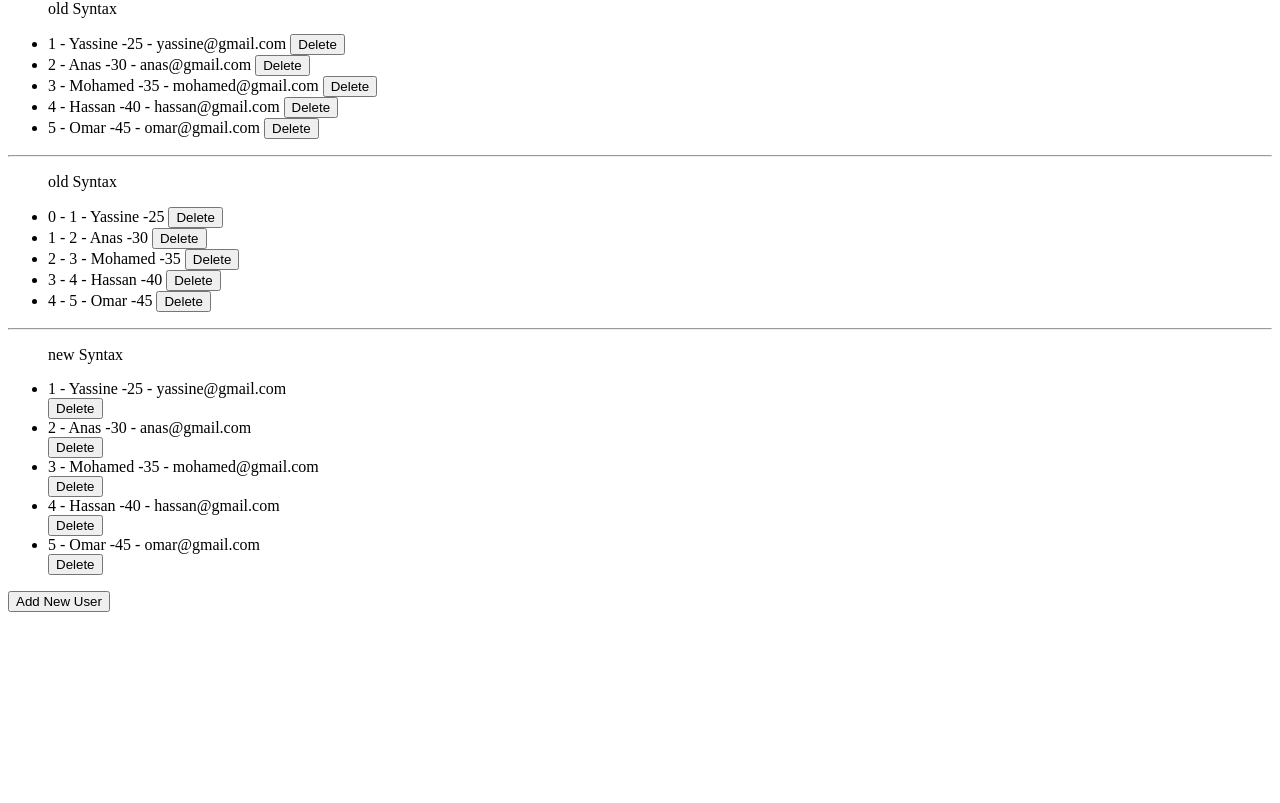
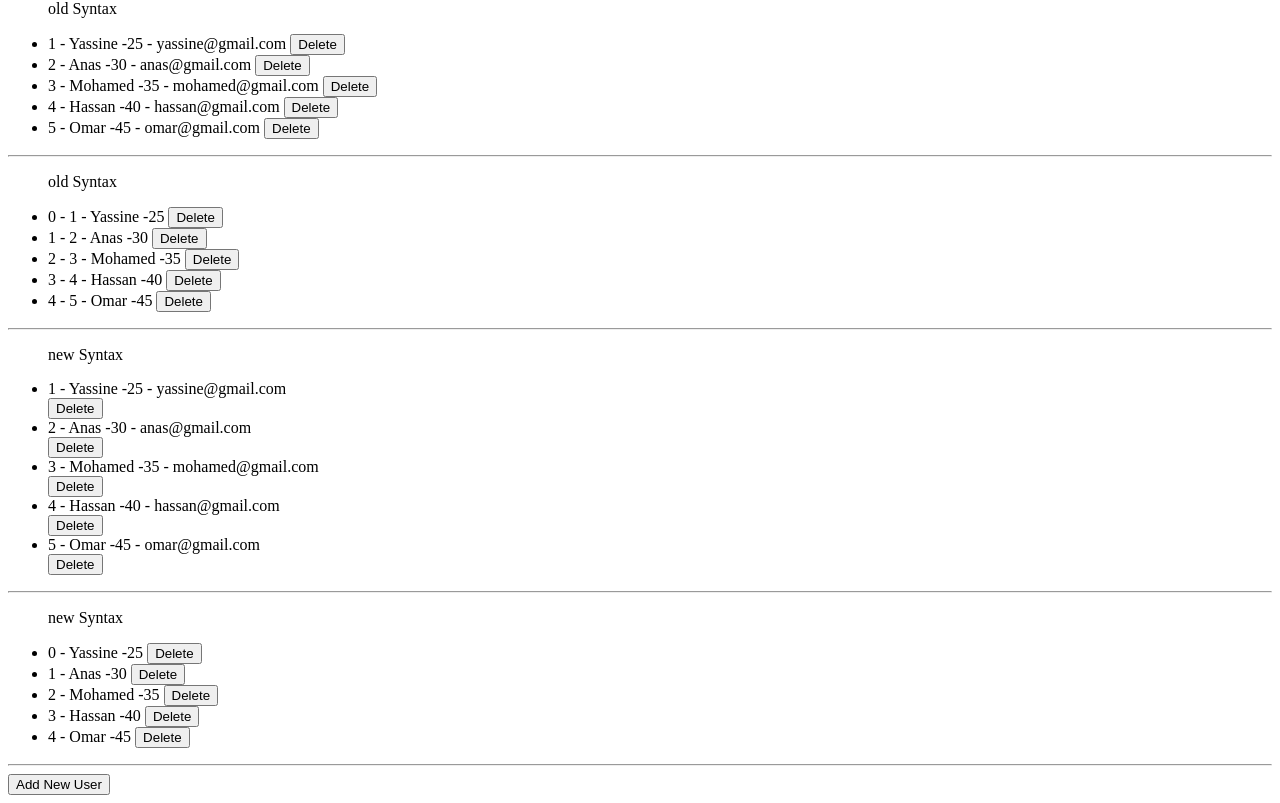
Before and after one commit to seeyassine/Angular-Learn, an Angular app: page / in a window 1280 px wide. Shown: the part 2568-3371 px from the top of the page. Before the commit the page ends 3188 px from the top, so only its background shows below. Built offline with nearby package versions, Linux system fonts and the light colour scheme.

Commit message:
74: new Syntax  best way to  remove user object use index from the Array

```diff
--- a/src/app/components/directives/directives.component.html
+++ b/src/app/components/directives/directives.component.html
@@ -214,5 +214,18 @@
     }
 </ul>
 
+<hr>
+<!-- delete use index -->
+<ul>
+    <p>new Syntax </p>
+    @for(user of usersObj; track user; let i = $index) {
+        <li>{{ i }} - {{user.name}} -{{ user.age }}
+            <button (click)="onDeleteUser(i)">Delete</button>
+        </li>
+    }
+</ul>
+
+<hr>
+
 <!-- change detection -->
  <button (click)="addNewUser()">Add New User</button>
```
